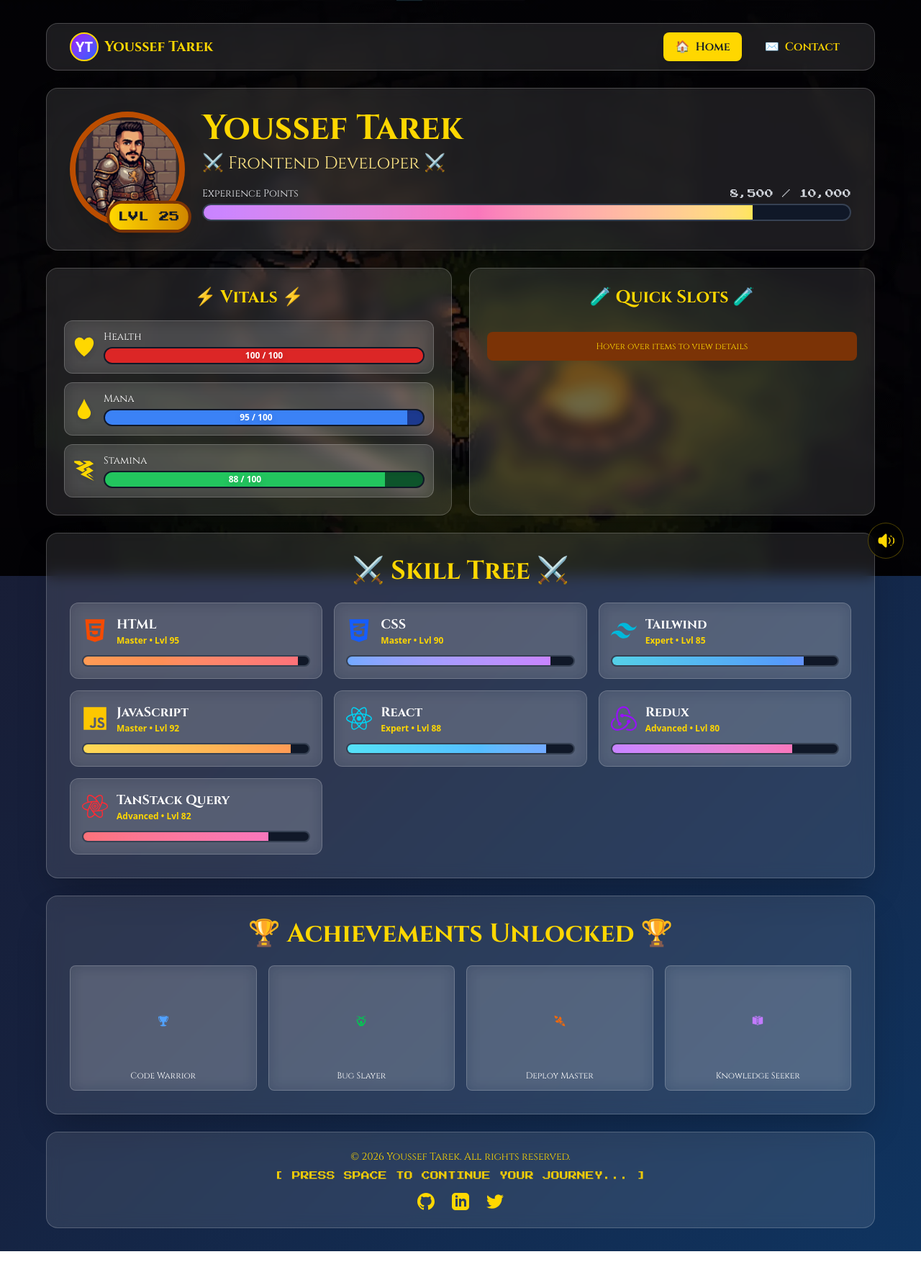
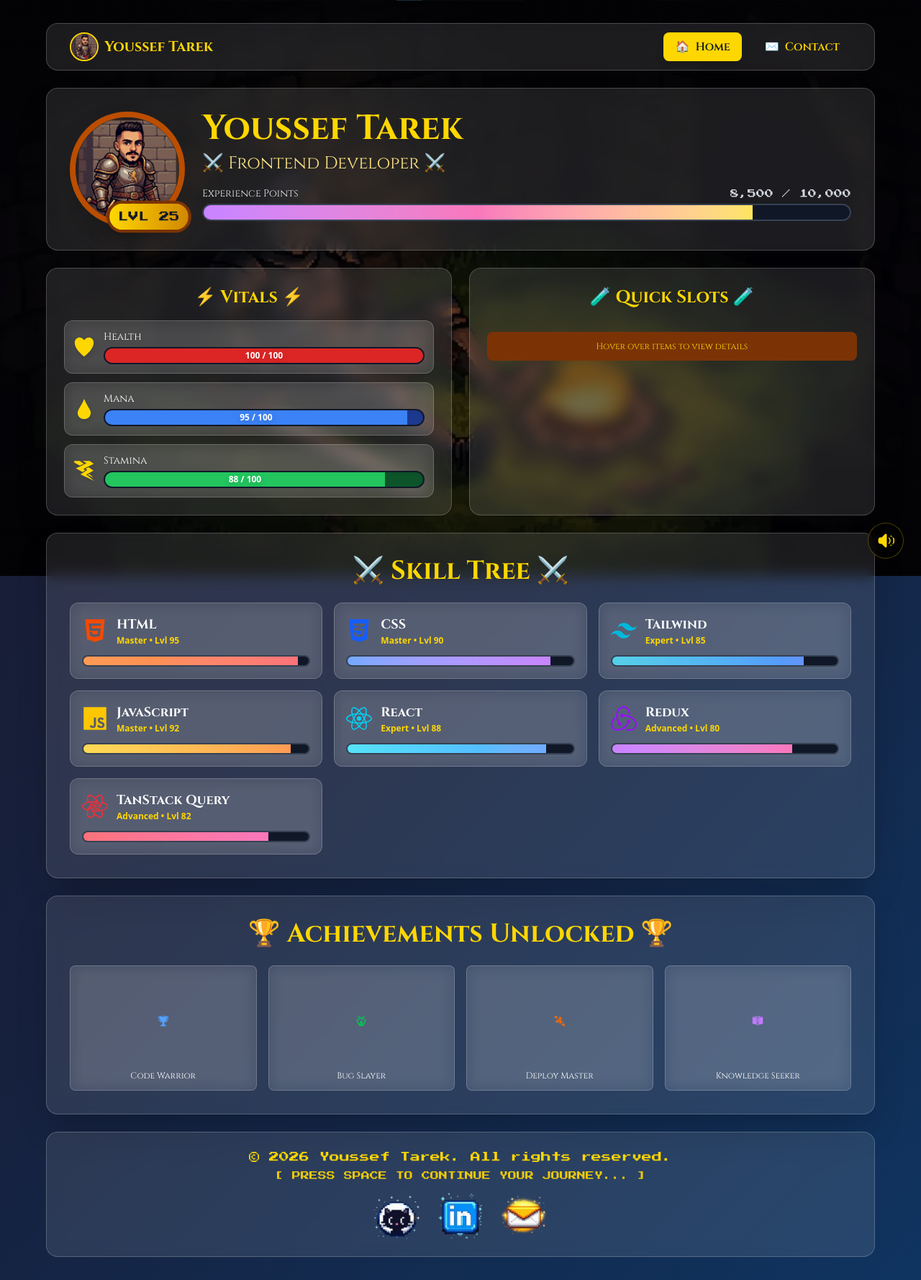
Before and after one commit to Elysium-X/ARPG-Portofolio, a React (Vite) app: page / in a window 1280 px wide. Shown: the whole page at 72% size. Before the commit the page ends 1738 px from the top, so only its background shows below. Built offline with nearby package versions, Linux system fonts and the light colour scheme.

Commit message:
Adjust Layout

```diff
--- a/src/components/layout/Footer.jsx
+++ b/src/components/layout/Footer.jsx
@@ -1,48 +1,44 @@
+import gitIcon from '../../assets/socials/git.webp'
+import linkedInIcon from '../../assets/socials/linkedin.webp'
+import mailIcon from '../../assets/socials/mail.webp'
+
 function Footer() {
   const currentYear = new Date().getFullYear()
 
   return (
     <footer className="glass-effect border-4 border-amber-900 rounded-2xl mt-6 p-6">
       <div className="text-center">
-        <p className="text-gold font-fantasy text-sm mb-2">
+        <p className="text-gold font-pixel text-sm mb-2">
           © {currentYear} Youssef Tarek. All rights reserved.
         </p>
         <p className="text-gold font-pixel text-xs animate-pulse">
           [ PRESS SPACE TO CONTINUE YOUR JOURNEY... ]
         </p>
-        <div className="flex justify-center space-x-6 mt-4">
+        <div className="flex items-center justify-center space-x-6 mt-4">
           <a
             href="https://github.com"
             target="_blank"
             rel="noopener noreferrer"
-            className="text-gold hover:text-yellow-500 transition-colors transform hover:scale-110"
+            className="text-gold hover:text-yellow-500 transition-all duration-500 ease-in-out transform hover:scale-110"
             aria-label="GitHub"
           >
-            <svg className="w-6 h-6" fill="currentColor" viewBox="0 0 24 24">
-              <path d="M12 0c-6.626 0-12 5.373-12 12 0 5.302 3.438 9.8 8.207 11.387.599.111.793-.261.793-.577v-2.234c-3.338.726-4.033-1.416-4.033-1.416-.546-1.387-1.333-1.756-1.333-1.756-1.089-.745.083-.729.083-.729 1.205.084 1.839 1.237 1.839 1.237 1.07 1.834 2.807 1.304 3.492.997.107-.775.418-1.305.762-1.604-2.665-.305-5.467-1.334-5.467-5.931 0-1.311.469-2.381 1.236-3.221-.124-.303-.535-1.524.117-3.176 0 0 1.008-.322 3.301 1.23.957-.266 1.983-.399 3.003-.404 1.02.005 2.047.138 3.006.404 2.291-1.552 3.297-1.23 3.297-1.23.653 1.653.242 2.874.118 3.176.77.84 1.235 1.911 1.235 3.221 0 4.609-2.807 5.624-5.479 5.921.43.372.823 1.102.823 2.222v3.293c0 .319.192.694.801.576 4.765-1.589 8.199-6.086 8.199-11.386 0-6.627-5.373-12-12-12z"/>
-            </svg>
+            <img src={gitIcon} alt="GitHub" className="w-16 h-16 object-contain" loading="lazy" decoding="async" />
           </a>
           <a
             href="https://linkedin.com"
             target="_blank"
             rel="noopener noreferrer"
-            className="text-gold hover:text-yellow-500 transition-colors transform hover:scale-110"
+            className="text-gold hover:text-yellow-500 transition-all duration-500 ease-in-out transform hover:scale-110"
             aria-label="LinkedIn"
           >
-            <svg className="w-6 h-6" fill="currentColor" viewBox="0 0 24 24">
-              <path d="M19 0h-14c-2.761 0-5 2.239-5 5v14c0 2.761 2.239 5 5 5h14c2.762 0 5-2.239 5-5v-14c0-2.761-2.238-5-5-5zm-11 19h-3v-11h3v11zm-1.5-12.268c-.966 0-1.75-.79-1.75-1.764s.784-1.764 1.75-1.764 1.75.79 1.75 1.764-.783 1.764-1.75 1.764zm13.5 12.268h-3v-5.604c0-3.368-4-3.113-4 0v5.604h-3v-11h3v1.765c1.396-2.586 7-2.777 7 2.476v6.759z"/>
-            </svg>
+            <img src={linkedInIcon} alt="LinkedIn" className="w-16 h-16 object-contain" loading="lazy" decoding="async" />
           </a>
           <a
-            href="https://twitter.com"
-            target="_blank"
-            rel="noopener noreferrer"
-            className="text-gold hover:text-yellow-500 transition-colors transform hover:scale-110"
-            aria-label="Twitter"
+            href="mailto:youssef@realm.com"
+            className="text-gold hover:text-yellow-500 transition-all duration-500 ease-in-out transform hover:scale-110"
+            aria-label="Email"
           >
-            <svg className="w-6 h-6" fill="currentColor" viewBox="0 0 24 24">
-              <path d="M23.953 4.57a10 10 0 01-2.825.775 4.958 4.958 0 002.163-2.723c-.951.555-2.005.959-3.127 1.184a4.92 4.92 0 00-8.384 4.482C7.69 8.095 4.067 6.13 1.64 3.162a4.822 4.822 0 00-.666 2.475c0 1.71.87 3.213 2.188 4.096a4.904 4.904 0 01-2.228-.616v.06a4.923 4.923 0 003.946 4.827 4.996 4.996 0 01-2.212.085 4.936 4.936 0 004.604 3.417 9.867 9.867 0 01-6.102 2.105c-.39 0-.779-.023-1.17-.067a13.995 13.995 0 007.557 2.209c9.053 0 13.998-7.496 13.998-13.985 0-.21 0-.42-.015-.63A9.935 9.935 0 0024 4.59z"/>
-            </svg>
+            <img src={mailIcon} alt="Email" className="w-16 h-16 object-contain" loading="lazy" decoding="async" />
           </a>
         </div>
       </div>
@@ -50,4 +46,5 @@
   )
 }
 
+
 export default Footer
--- a/src/components/layout/Navbar.jsx
+++ b/src/components/layout/Navbar.jsx
@@ -1,5 +1,6 @@
 import { useState } from 'react'
 import { Link, useLocation } from 'react-router-dom'
+import travellerImg from '../../assets/traveller.webp'
 
 function Navbar() {
   const [isOpen, setIsOpen] = useState(false)
@@ -16,11 +17,15 @@
     <nav className="glass-effect border-4 border-amber-900 rounded-2xl mb-6 sticky top-4 z-50">
       <div className="max-w-6xl mx-auto px-4 sm:px-6 lg:px-8">
         <div className="flex justify-between items-center h-16">
-          <Link to="/" className="flex items-center space-x-2 hover:scale-105 transition-transform">
-            <div className="w-10 h-10 bg-gradient-to-br from-purple-600 to-blue-600 rounded-full flex items-center justify-center text-xl font-bold text-white border-2 border-gold">
-              YT
+          <Link to="/" onClick={() => window.scrollTo(0, 0)} className="flex items-center space-x-2 hover:scale-105 transition-all duration-500 ease-in-out">
+            <div className="w-10 h-10 rounded-full flex items-center justify-center border-2 border-gold overflow-hidden">
+              <img
+                src={travellerImg}
+                alt="Youssef Tarek"
+                className="w-full h-full object-cover"
+              />
             </div>
-            <span className="text-gold font-fantasy font-bold text-xl hidden sm:block">
+            <span className="text-gold font-fantasy font-bold text-xl">
               Youssef Tarek
             </span>
           </Link>
@@ -30,8 +35,8 @@
               <Link
                 key={link.path}
                 to={link.path}
-                className={`px-4 py-2 rounded-lg font-fantasy font-semibold transition-all duration-300 ${
-                  isActive(link.path)
+                onClick={() => window.scrollTo(0, 0)}
+                className={`px-4 py-2 rounded-lg font-fantasy font-semibold transition-all duration-500 ease-in-out ${isActive(link.path)
                   ? 'bg-gold text-gray-900 shadow-lg'
                   : 'text-gold hover:bg-amber-900 hover:bg-opacity-30'
                   }`}
@@ -70,9 +75,11 @@
               <Link
                 key={link.path}
                 to={link.path}
-                onClick={() => setIsOpen(false)}
-                className={`block px-4 py-2 rounded-lg font-fantasy font-semibold transition-all duration-300 mb-2 ${
-                  isActive(link.path)
+                onClick={() => {
+                  setIsOpen(false)
+                  window.scrollTo(0, 0)
+                }}
+                className={`block px-4 py-2 rounded-lg font-fantasy font-semibold transition-all duration-300 mb-2 ${isActive(link.path)
                   ? 'bg-gold text-gray-900'
                   : 'text-gold hover:bg-amber-900 hover:bg-opacity-30'
                   }`}
```
Lines whose indentation alone changed are shown as unchanged.
